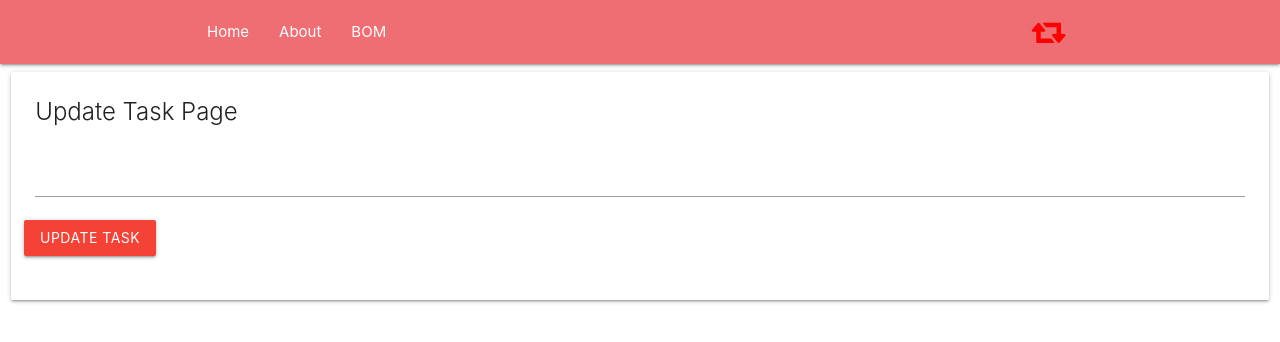
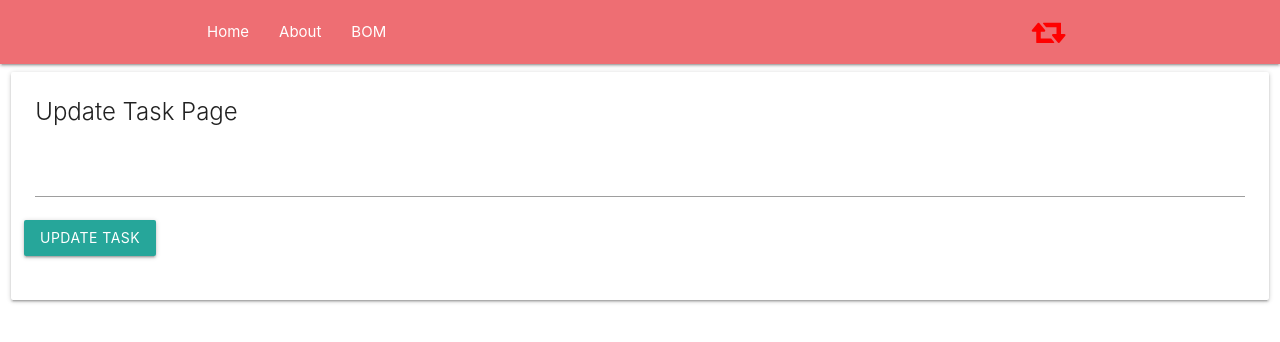
Before and after one commit to Yonas-Assefa/Lab_06_exercise, a plain HTML site: page edit.html in a window 1280 px wide. Drawn offline with nearby package versions, Linux system fonts and the light colour scheme.

Commit message:
some color modifications were made

```diff
--- a/edit.html
+++ b/edit.html
@@ -49,7 +49,7 @@
                             <div class="input-field col s12">
                                 <input type="text" name="task" id="task">
                             </div>
-                            <input type="submit" value="Update Task" class="btn red">
+                            <input type="submit" value="Update Task" class="btn bg-success">
                         </form>
 
                     </div>
```
